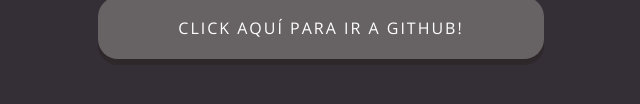
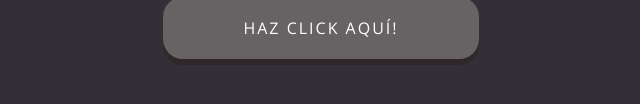
Before and after one commit to ajff05/branching.desafio, a plain HTML site: page index.html in a window 1280 px wide. Shown: the part 516-620 px from the top of the page, without its empty margins (319-959 px from the left). Drawn offline with nearby package versions, Linux system fonts and the light colour scheme.

Commit message:
update button text

```diff
--- a/index.html
+++ b/index.html
@@ -15,7 +15,7 @@
       <img src="https://assetscdn.github.com/images/modules/logos_page/Octocat.png" alt="octocat">
     </a>
     <button type="button" class="btn">
-      <a href="https://github.com/" target="_blank">Click aquí para ir a GitHub!</a>
+      <a href="https://github.com/" target="_blank">Haz click aquí!</a>
     </button>
   </div>
 </body>
```
